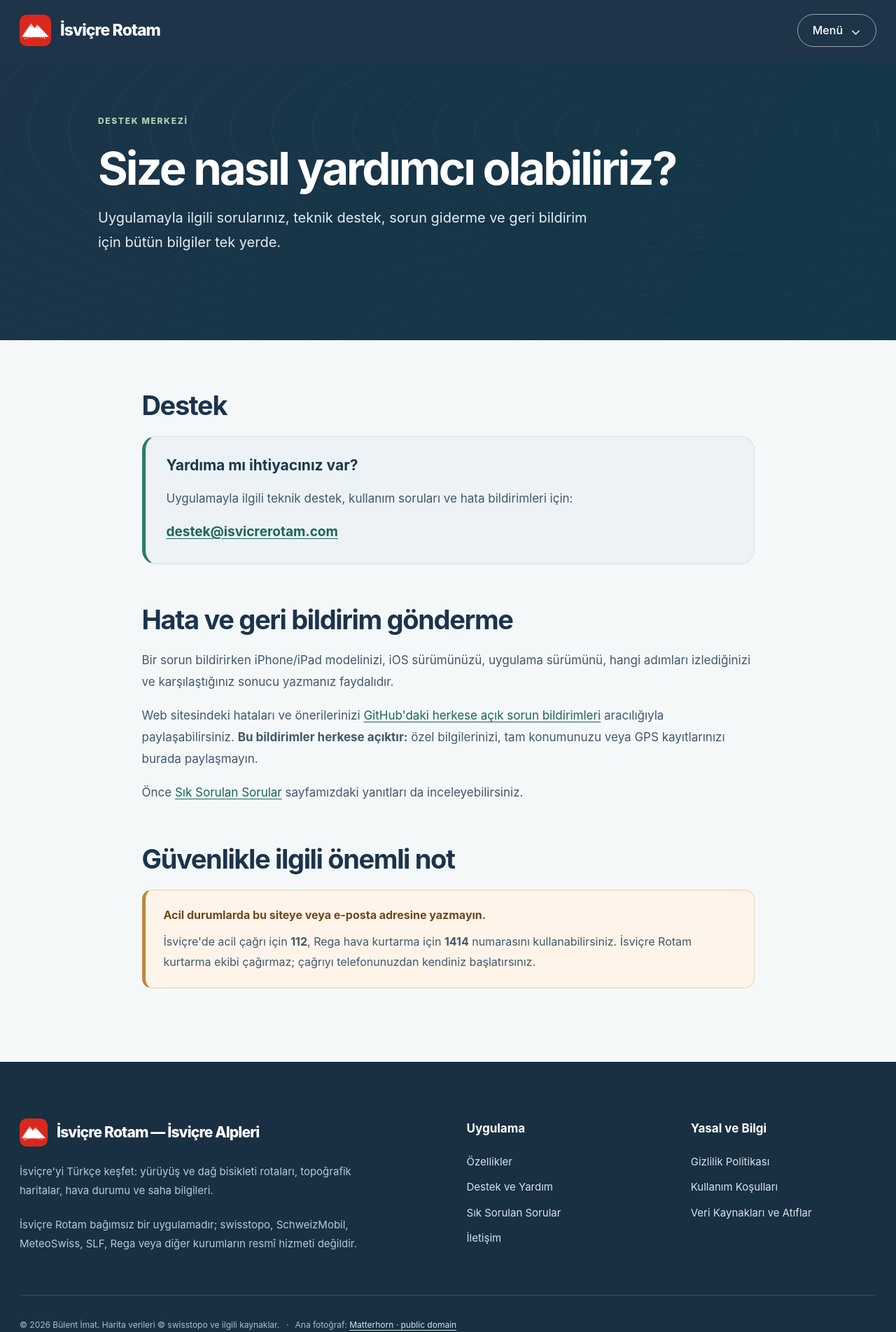
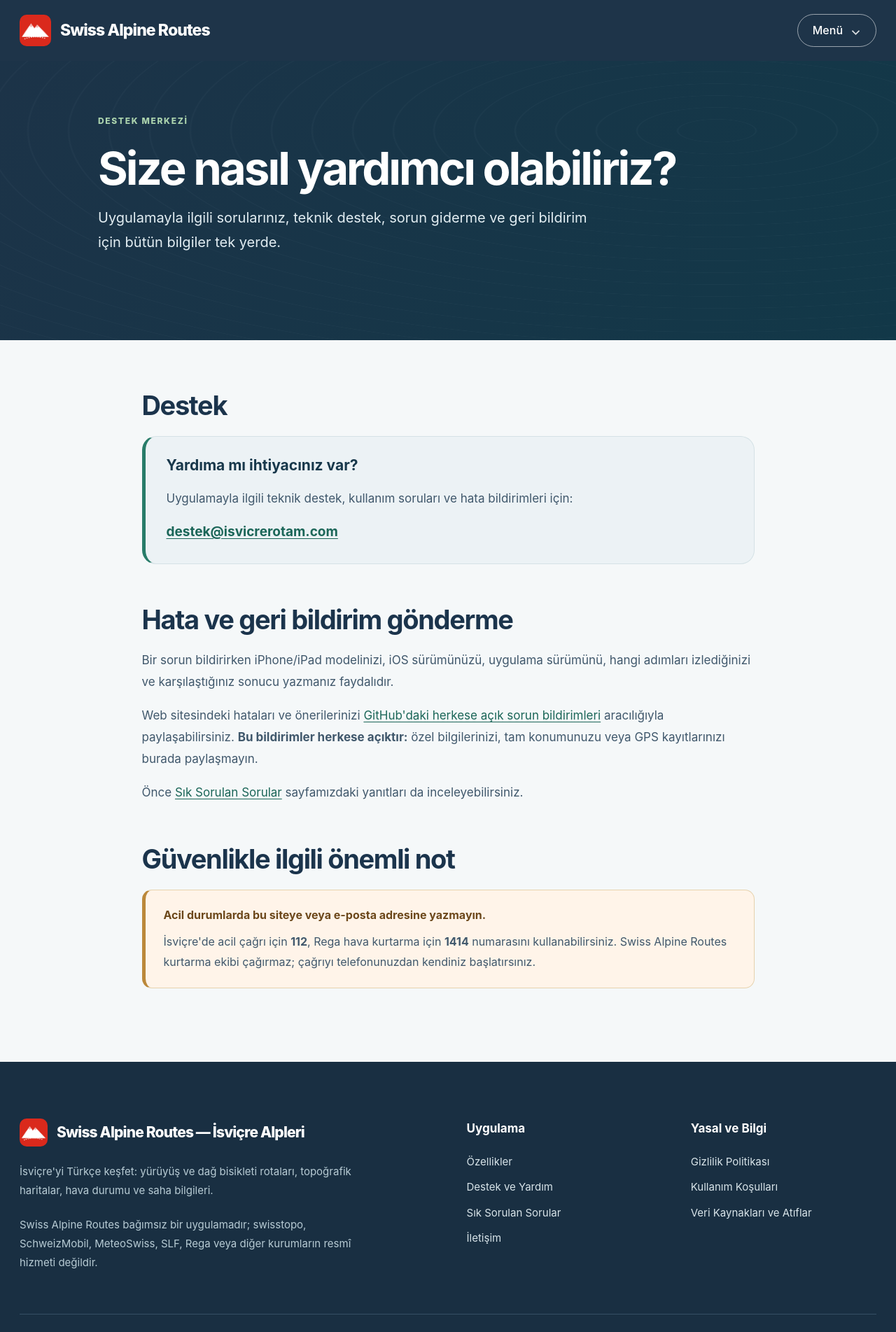
Before and after one commit to bulentimat-ai/isvicre-rotam-website, a plain HTML site: page destek/index.html in a window 1280 px wide. Shown: the top 1903 px of the page at 70% size. Drawn offline with Linux system fonts and the light colour scheme.

Commit message:
Rebrand Turkish destek/index.html to Swiss Alpine Routes

```diff
--- a/destek/index.html
+++ b/destek/index.html
@@ -3,8 +3,8 @@
 <head>
 <meta charset="utf-8">
 <meta name="viewport" content="width=device-width, initial-scale=1, viewport-fit=cover">
-<title>Destek Merkezi · İsviçre Rotam</title>
-<meta name="description" content="İsviçre Rotam Türkçe uygulama desteği, teknik sorunlar, hata bildirimleri ve yardım bilgileri.">
+<title>Destek Merkezi · Swiss Alpine Routes</title>
+<meta name="description" content="Swiss Alpine Routes Türkçe uygulama desteği, teknik sorunlar, hata bildirimleri ve yardım bilgileri. Swiss Alpine Routes; İngilizce ve Türkçe dil desteği.">
 <meta name="theme-color" content="#14263B">
 <meta name="referrer" content="no-referrer">
 <link rel="icon" type="image/png" sizes="32x32" href="../assets/favicon-32.png">
@@ -16,9 +16,9 @@
 <a class="skip" href="#icerik">İçeriğe geç</a>
 <div class="site-topbar">
   <div class="topbar-inner">
-    <a class="site-brand" href="../" aria-label="İsviçre Rotam ana sayfa">
+    <a class="site-brand" href="../" aria-label="Swiss Alpine Routes ana sayfa">
       <img src="../assets/icon-96.png" alt="" width="44" height="44">
-      <span>İsviçre Rotam</span>
+      <span>Swiss Alpine Routes</span>
     </a>
     <details class="menu-box">
       <summary><span class="menu-label">Menü</span><span class="menu-chevron" aria-hidden="true">⌄</span></summary>
@@ -61,7 +61,7 @@
     <h2>Güvenlikle ilgili önemli not</h2>
     <div class="safety-note">
       <strong>Acil durumlarda bu siteye veya e-posta adresine yazmayın.</strong>
-      <p>İsviçre'de acil çağrı için <strong>112</strong>, Rega hava kurtarma için <strong>1414</strong> numarasını kullanabilirsiniz. İsviçre Rotam kurtarma ekibi çağırmaz; çağrıyı telefonunuzdan kendiniz başlatırsınız.</p>
+      <p>İsviçre'de acil çağrı için <strong>112</strong>, Rega hava kurtarma için <strong>1414</strong> numarasını kullanabilirsiniz. Swiss Alpine Routes kurtarma ekibi çağırmaz; çağrıyı telefonunuzdan kendiniz başlatırsınız.</p>
     </div>
   </section>
 </main>
@@ -69,9 +69,9 @@
 <footer class="site-footer" aria-label="Site alt bilgisi">
   <div class="footer-grid">
     <div class="footer-about">
-      <a class="footer-logo" href="../"><img src="../assets/icon-96.png" alt="" width="44" height="44"> İsviçre Rotam — İsviçre Alpleri</a>
+      <a class="footer-logo" href="../"><img src="../assets/icon-96.png" alt="" width="44" height="44"> Swiss Alpine Routes — İsviçre Alpleri</a>
       <p>İsviçre'yi Türkçe keşfet: yürüyüş ve dağ bisikleti rotaları, topoğrafik haritalar, hava durumu ve saha bilgileri.</p>
-      <p>İsviçre Rotam bağımsız bir uygulamadır; swisstopo, SchweizMobil, MeteoSwiss, SLF, Rega veya diğer kurumların resmî hizmeti değildir.</p>
+      <p>Swiss Alpine Routes bağımsız bir uygulamadır; swisstopo, SchweizMobil, MeteoSwiss, SLF, Rega veya diğer kurumların resmî hizmeti değildir.</p>
     </div>
     <div class="footer-column">
       <strong>Uygulama</strong>
```
